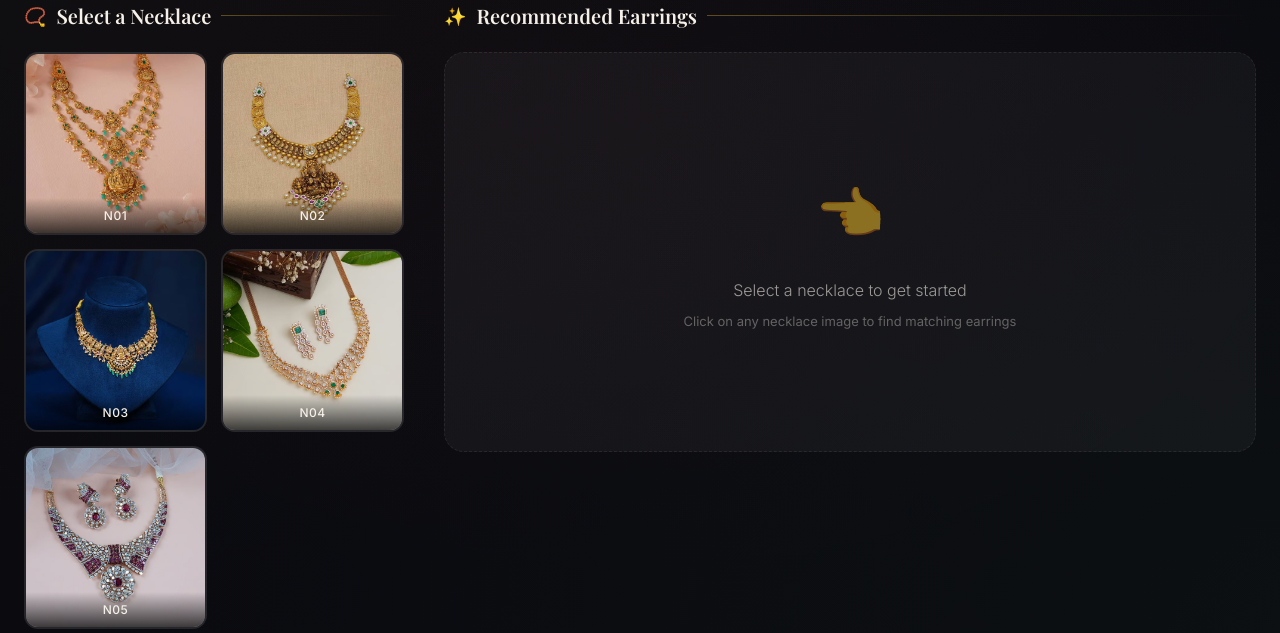
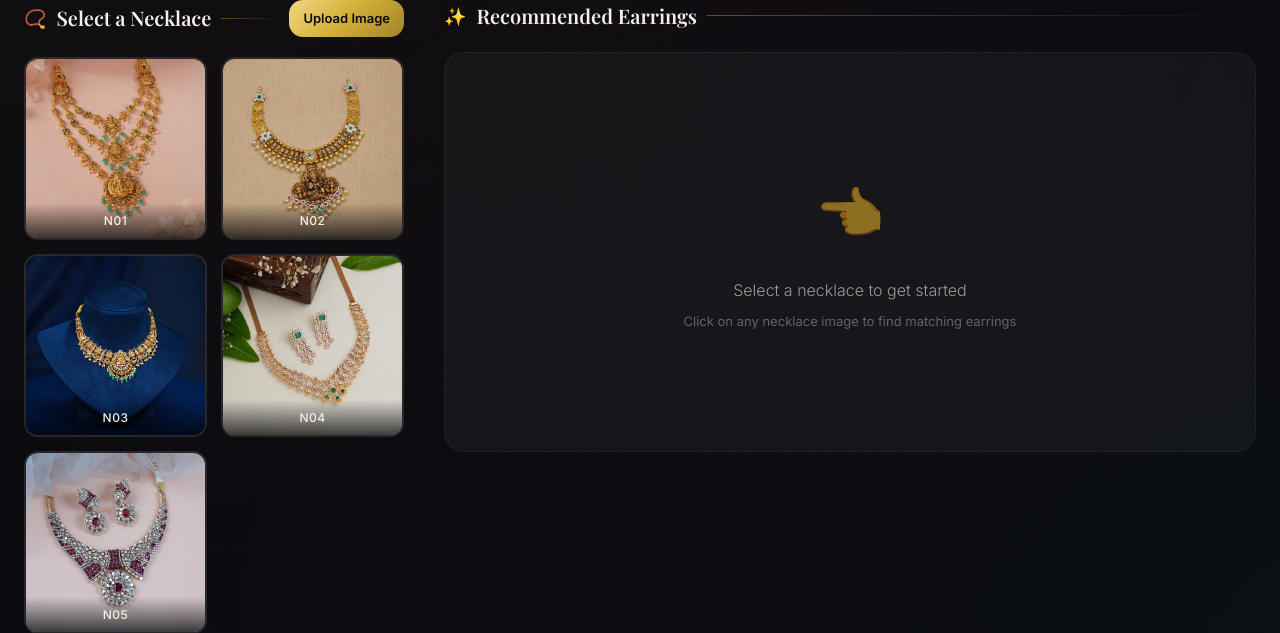
Before and after one commit to yashutandon/jewel-assessment, a FastAPI app: page / in a window 1280 px wide. Shown: the part 248-881 px from the top of the page. Run offline with FastAPI, Linux system fonts and the light colour scheme; parts of the project's set-up code (start-up, migrations or seed data) failed here and were passed over.

Commit message:
feat: implement necklace image upload feature and add interactive frontend UI

```diff
--- a/app.py
+++ b/app.py
@@ -14,10 +14,13 @@ import sys
 from contextlib import asynccontextmanager
 from typing import Any, Dict, List, Tuple
 
-from fastapi import FastAPI, HTTPException, Request
+from fastapi import FastAPI, HTTPException, Request, File, UploadFile
 from fastapi.middleware.cors import CORSMiddleware
 from fastapi.responses import FileResponse, HTMLResponse
 from pydantic import BaseModel
+import uuid
+import shutil
+import os
 
 from config import settings
 from feature_extractor import extract_features, compute_similarity
@@ -215,10 +218,49 @@ async def recommend(req: RecommendRequest, request: Request):
         recommendations=[EarringMatch(**m) for m in top],
     )
 
-@app.get("/images/{filename}")
+@app.post("/upload-necklace")
+async def upload_necklace(request: Request, file: UploadFile = File(...)):
+    """Upload a custom target image and extract features for it."""
+    upload_dir = settings.images_dir / "uploads"
+    upload_dir.mkdir(exist_ok=True)
+
+    # Safe filename
+    ext = file.filename.split('.')[-1] if '.' in file.filename else 'jpg'
+    new_filename = f"upload_{uuid.uuid4().hex[:8]}.{ext}"
+    filepath = upload_dir / new_filename
+
+    with open(filepath, "wb") as buffer:
+        shutil.copyfileobj(file.file, buffer)
+
+    try:
+        features = extract_features(str(filepath))
+    except Exception as e:
+        raise HTTPException(status_code=400, detail=f"Failed to process image: {e}")
+
+    new_id = f"custom_{uuid.uuid4().hex[:4]}"
+    relative_filename = f"uploads/{new_filename}"
+
+    new_necklace = {
+        "id": new_id,
+        "image_file": relative_filename,
+        "product_type": "Necklace"
+    }
+
+    request.app.state.necklaces.insert(0, new_necklace)
+    request.app.state.necklace_features[new_id] = features
+
+    return new_necklace
+
+@app.get("/images/{filename:path}")
 async def serve_image(filename: str):
     """Serve a jewellery image file."""
     filepath = settings.images_dir / filename
+    # Security check to prevent path traversal
+    try:
+        filepath.resolve().relative_to(settings.images_dir.resolve())
+    except ValueError:
+        raise HTTPException(status_code=403, detail="Access denied")
+
     if not filepath.is_file():
         raise HTTPException(status_code=404, detail="Image not found")
     return FileResponse(filepath)
--- a/requirements.txt
+++ b/requirements.txt
@@ -5,3 +5,4 @@ numpy
 pandas
 torch
 torchvision
+python-multipart
--- a/templates/index.html
+++ b/templates/index.html
@@ -149,6 +149,26 @@
       flex: 1;
       height: 1px;
       background: linear-gradient(90deg, var(--border-gold), transparent);
+    }
+    .upload-btn {
+      display: inline-flex;
+      align-items: center;
+      gap: 8px;
+      padding: 8px 14px;
+      background: linear-gradient(135deg, var(--gold-light), var(--gold), var(--gold-dark));
+      color: var(--bg-primary);
+      border: none;
+      border-radius: var(--radius-md);
+      font-family: var(--font-body);
+      font-weight: 600;
+      font-size: 13px;
+      cursor: pointer;
+      transition: all var(--transition-smooth);
+      margin-left: auto;
+    }
+    .upload-btn:hover {
+      transform: translateY(-2px);
+      box-shadow: 0 4px 12px rgba(212, 175, 55, 0.3);
     }
 
     /* ===== NECKLACE PANEL ===== */
@@ -502,6 +522,10 @@
         <span class="section-title__icon" aria-hidden="true">📿</span>
         <span>Select a Necklace</span>
         <span class="section-title__line"></span>
+        <label class="upload-btn">
+          <input type="file" id="upload-input" accept="image/*" style="display: none;">
+          Upload Image
+        </label>
       </div>
       <div class="necklace-grid" id="necklace-grid" role="radiogroup" aria-label="Necklace options">
         <!-- Populated by JS -->
@@ -574,6 +598,71 @@
         grid.appendChild(card);
       });
     }
+
+    // ===== UPLOAD NECKLACE =====
+    $('#upload-input').addEventListener('change', async (e) => {
+      const file = e.target.files[0];
+      if (!file) return;
+
+      // Show uploading state...
+      const container = $('#results-container');
+      container.innerHTML = `
+        <div class="loading" id="loading-state">
+          <div class="loading__spinner"></div>
+          <p class="loading__text">Uploading & extracting features…</p>
+        </div>
+      `;
+
+      const formData = new FormData();
+      formData.append('file', file);
+
+      try {
+        const res = await fetch('/upload-necklace', {
+          method: 'POST',
+          body: formData,
+        });
+        if (!res.ok) throw new Error(await res.text());
+        const n = await res.json();
+
+        // Add to grid
+        const grid = $('#necklace-grid');
+        const card = document.createElement('div');
+        card.className = 'necklace-card';
+        card.id = `necklace-${n.id}`;
+        card.setAttribute('role', 'radio');
+        card.setAttribute('aria-checked', 'false');
+        card.setAttribute('tabindex', '0');
+        card.setAttribute('aria-label', `Necklace ${n.id}`);
+        card.innerHTML = `
+          <img class="necklace-card__img" src="/images/${n.image_file}" alt="Necklace ${n.id}" loading="lazy">
+          <div class="necklace-card__label">Uploaded</div>
+        `;
+        card.addEventListener('click', () => selectNecklace(n.id));
+        card.addEventListener('keydown', (evt) => {
+          if (evt.key === 'Enter' || evt.key === ' ') {
+            evt.preventDefault();
+            selectNecklace(n.id);
+          }
+        });
+
+        // Prepend to grid
+        grid.insertBefore(card, grid.firstChild);
+
+        // Select it automatically
+        selectNecklace(n.id);
+      } catch (err) {
+        container.innerHTML = `
+          <div class="empty-state">
+            <span class="empty-state__icon">⚠️</span>
+            <p class="empty-state__text">Upload failed</p>
+            <p class="empty-state__hint">${err.message}</p>
+          </div>
+        `;
+      }
+
+      // Reset input
+      e.target.value = '';
+    });
 
     // ===== SELECT NECKLACE & FETCH RECOMMENDATIONS =====
     async function selectNecklace(id) {
```
Also changed, not shown: Jewelry Images/uploads/upload_1bc47c10.jpg (added), 1 other file.
